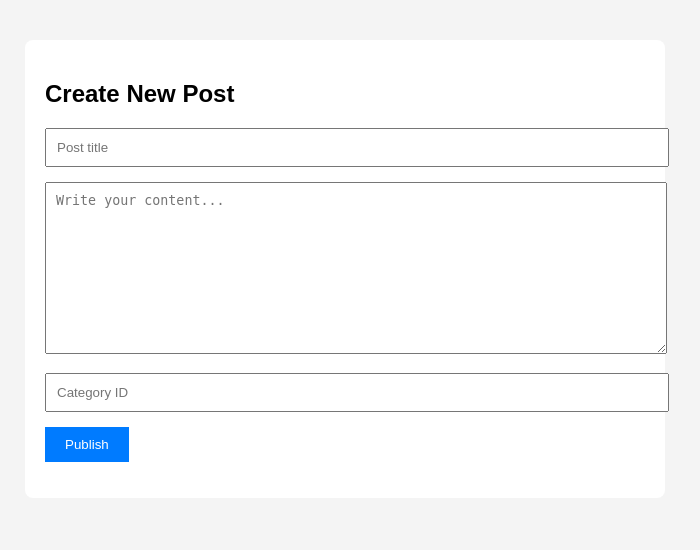
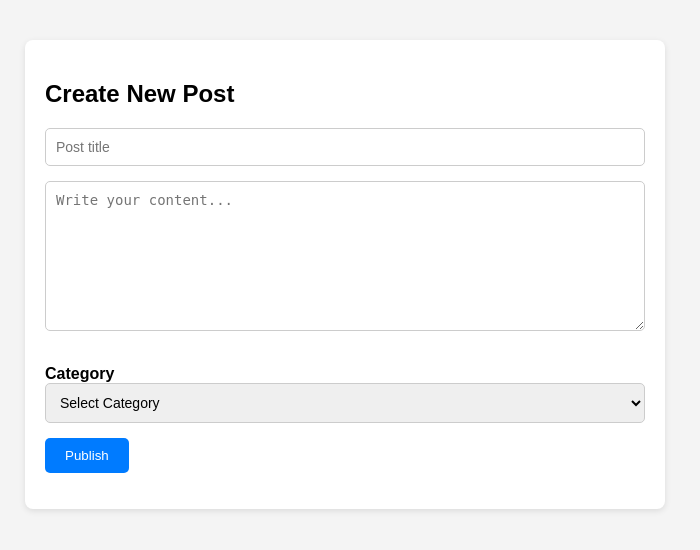
Before and after one commit to Vafeiss/University-Web-Applications-System-B, a PHP site: page /University-Web-Applications-System-B/frontend/create_post.php in a window 1280 px wide. Shown: the top 550 px of the page, without its empty margins (295-995 px from the left). Run offline with PHP 8.4, Linux system fonts and the light colour scheme; the visitor is signed in with stand-in values (Sample User, id 1).

Commit message:
improve create post form with category dropdown and better styling

```diff
--- a/frontend/create_post.php
+++ b/frontend/create_post.php
@@ -35,11 +35,15 @@ if (!isset($_SESSION['user_id'])) {
             required
         ></textarea>
 
-        <input
-            type="number"
-            name="category_id"
-            placeholder="Category ID"
-        >
+        <label>Category</label>
+        <select name="category_id" required>
+
+        <option value="">Select Category</option>
+        <option value="1">Computer Science</option>
+        <option value="2">Electrical Engineering</option>
+        <option value="3">Business Administration</option>
+        <option value="4">Mechanical Engineering</option>
+        </select>
 
         <button type="submit">
             Publish
--- a/frontend/css/post.css
+++ b/frontend/css/post.css
@@ -1,30 +1,59 @@
+/* Φόντο σελίδας */
 body{
-    font-family: Arial;
+    font-family: Arial, Helvetica, sans-serif;
     background:#f4f4f4;
 }
 
+/* Κεντρικό πλαίσιο φόρμας */
 .post-container{
     width:600px;
     margin:40px auto;
     background:white;
     padding:20px;
     border-radius:8px;
+    box-shadow:0 2px 6px rgba(0,0,0,0.1);
 }
 
-input, textarea{
+/* Κοινό στυλ για πεδία φόρμας */
+input,
+textarea,
+select{
     width:100%;
     padding:10px;
     margin-bottom:15px;
+
+    border:1px solid #ccc;
+    border-radius:5px;
+
+    font-size:14px;
+    box-sizing:border-box;
 }
 
+/* Πεδίο κειμένου για το περιεχόμενο του post */
 textarea{
     height:150px;
 }
 
+/* Ετικέτες πεδίων */
+label{
+    display:block;
+    margin-top:15px;
+    font-weight:bold;
+}
+
+/* Κουμπί δημοσίευσης */
 button{
     background:#007bff;
     color:white;
+
     border:none;
     padding:10px 20px;
+
+    border-radius:5px;
     cursor:pointer;
 }
+
+/* Εφέ όταν περνάει ο δείκτης */
+button:hover{
+    background:#0056b3;
+}
--- a/frontend/js/createPost.js
+++ b/frontend/js/createPost.js
@@ -7,9 +7,8 @@ document.getElementById("postForm").addEventListener("submit", async function(e)
     // Get form values
     const title = document.querySelector("input[name='title']").value;
     const content = document.querySelector("textarea[name='content']").value;
-    const categoryIdRaw = document.querySelector("input[name='category_id']").value;
-    const category_id = categoryIdRaw === "" ? null : Number(categoryIdRaw); // προσωρινή λύση για να επιτρέπεται το null αν δεν δοθεί κατηγορία
-
+    const categoryValue = document.querySelector("select[name='category_id']").value;
+    const category_id = categoryValue === "" ? null : Number(categoryValue);
     const data = {
         title: title,
         content: content,
@@ -36,6 +35,7 @@ document.getElementById("postForm").addEventListener("submit", async function(e)
         const result = await response.json();
 
         document.getElementById("response").innerText = result.message;
+        this.reset();
 
     } catch(error) {
 
```
Also changed, not shown: backend/modules/PostModel.php (+4 -4 lines), frontend/js/posts.js (added, +41 -0 lines), frontend/posts.php (added, +36 -0 lines).
